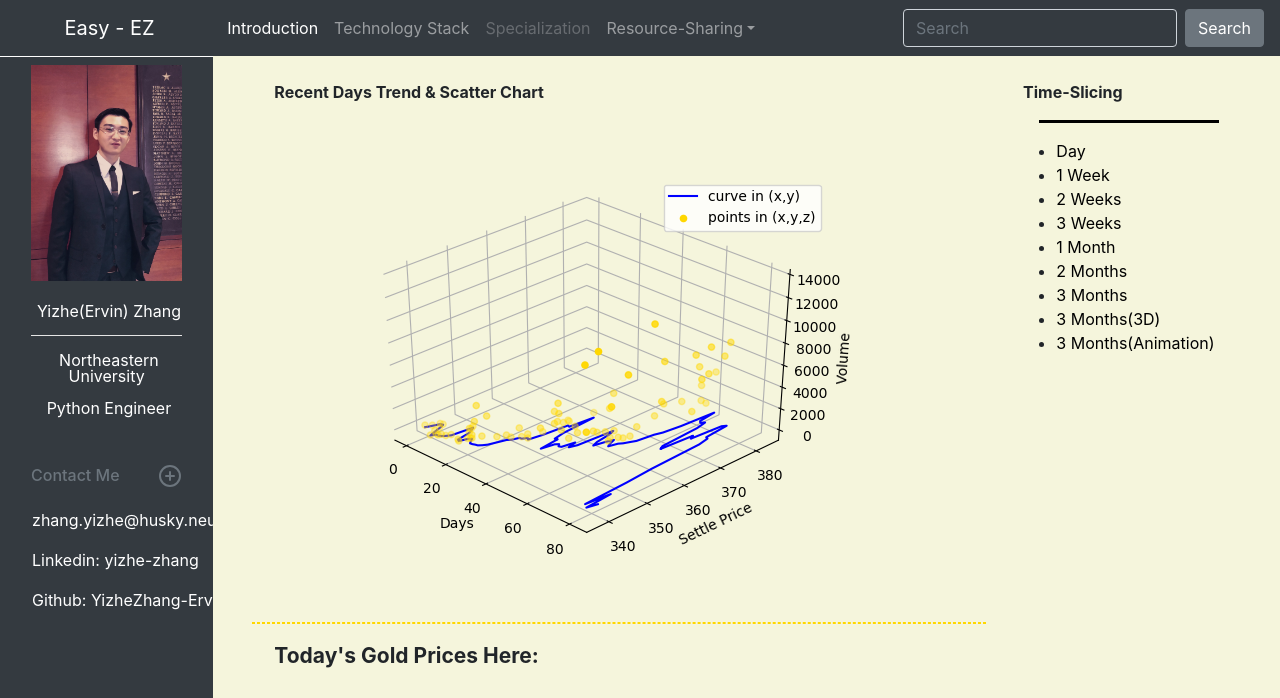
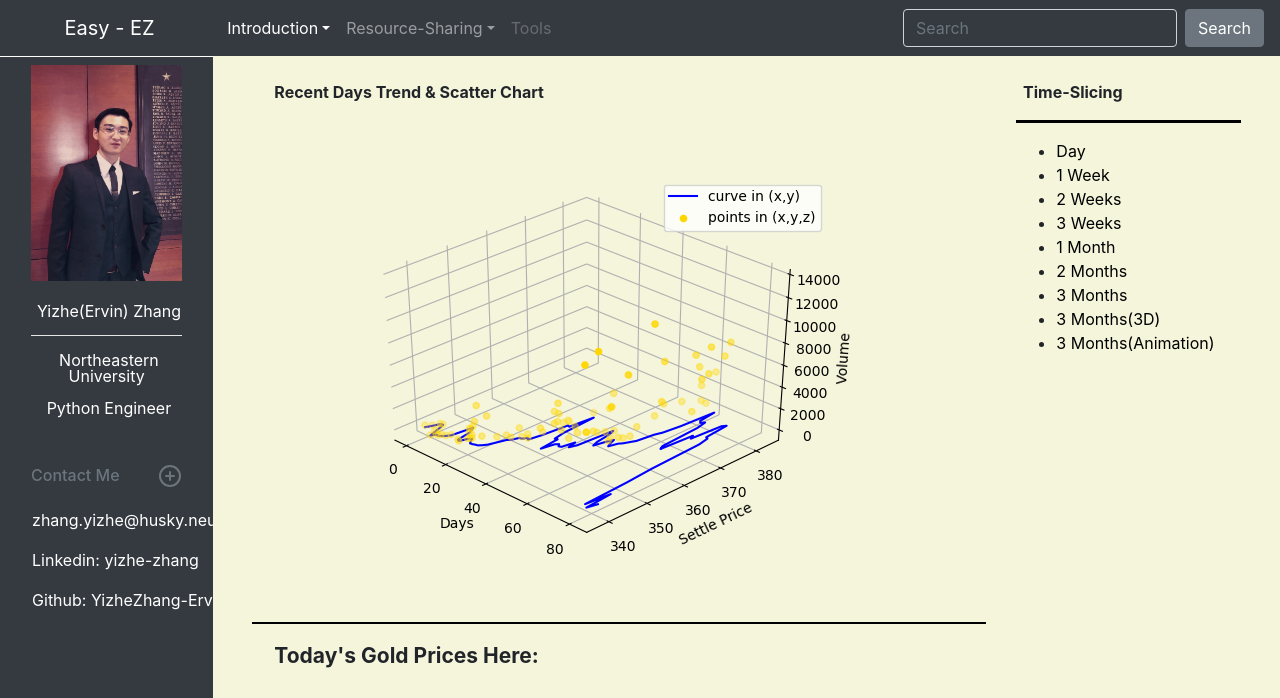
Before and after one commit to YizheZhang-Ervin/EasyEZ_V2, a Django app: template Blog/templates/pfas.html in a window 1280 px wide. Shown: the top 698 px of the page. Run offline with Django 3.2, Linux system fonts and the light colour scheme; the template is opened without the code that fills it, so the values that code supplies are empty; some libraries are stand-ins or nearby versions.

Commit message:
update style

```diff
--- a/Blog/templates/header.html
+++ b/Blog/templates/header.html
@@ -18,14 +18,12 @@
             </button>
             <div class="collapse navbar-collapse" id="navbars111">
                 <ul class="navbar-nav mr-auto">
-                    <li class="nav-item active">
-                        <a class="nav-link" href="/introduction/">Introduction<span class="sr-only">(current)</span></a>
-                    </li>
-                    <li class="nav-item">
-                        <a class="nav-link" href="/fullstack/">Technology Stack</a>
-                    </li>
-                    <li class="nav-item">
-                        <a class="nav-link disabled" href="#" tabindex="-1" aria-disabled="true">Specialization</a>
+                    <li class="nav-item dropdown active">
+                        <a class="nav-link dropdown-toggle" id="dropdown01" data-toggle="dropdown" aria-haspopup="true" aria-expanded="false">Introduction</a>
+                        <div class="dropdown-menu bg-dark" aria-labelledby="dropdown01">
+                            <a class="nav-link" href="/introduction/">Introduction<span class="sr-only">(current)</span></a>
+                            <a class="nav-link" href="/fullstack/">Technology Stack</a>
+                        </div>
                     </li>
                     <li class="nav-item dropdown">
                         <a class="nav-link dropdown-toggle" href="#" id="dropdown03" data-toggle="dropdown" aria-haspopup="true" aria-expanded="false">Resource-Sharing</a>
@@ -34,6 +32,9 @@
                             <a class="dropdown-item color_white" href="#">Article</a>
                             <a class="dropdown-item color_white" href="#">Others</a>
                         </div>
+                    </li>
+                    <li class="nav-item">
+                        <a class="nav-link disabled" href="#" tabindex="-1" aria-disabled="true">Tools</a>
                     </li>
                 </ul>
                 <form class="form-inline my-2 my-lg-0">
--- a/Blog/templates/pfas.html
+++ b/Blog/templates/pfas.html
@@ -8,15 +8,15 @@
         <div class="col-9">
             <br>
             <p id="typeofchart" style="font-weight:bold;"></p>
-            <embed id="pic1" src="{% static '/pfas/img/1week.png' %}" style="height:30%"/>
-            <embed id="pic2" src="{% static '/pfas/img/2weeks.png' %}" style="height:30%"/>
-            <embed id="pic3" src="{% static '/pfas/img/3weeks.png' %}" style="height:30%"/>
-            <embed id="pic4" src="{% static '/pfas/img/1month.png' %}" style="height:30%"/>
-            <embed id="pic5" src="{% static '/pfas/img/2months.png' %}" style="height:30%"/>
-            <embed id="pic6" src="{% static '/pfas/img/3months.png' %}" style="height:30%"/>
+            <embed id="pic1" src="{% static '/pfas/img/1week.png' %}" style="height:25%"/>
+            <embed id="pic2" src="{% static '/pfas/img/2weeks.png' %}" style="height:25%"/>
+            <embed id="pic3" src="{% static '/pfas/img/3weeks.png' %}" style="height:25%"/>
+            <embed id="pic4" src="{% static '/pfas/img/1month.png' %}" style="height:25%"/>
+            <embed id="pic5" src="{% static '/pfas/img/2months.png' %}" style="height:25%"/>
+            <embed id="pic6" src="{% static '/pfas/img/3months.png' %}" style="height:25%"/>
             <embed id="pic7" src="{% static '/pfas/img/allin_3D.png' %}" />
-            <embed id="pic8" src="{% static '/pfas/img/allin_animation.gif' %}" />
-            <hr style="border:1px dashed #FFD700;" align="left">
+            <embed id="pic8" src="{% static '/pfas/img/allin_animation.gif' %}" style="height:50%"/>
+            <hr style="border:1px solid black;background-color:black;">
             <p style="font-size:21px"><b>Today's Gold Prices Here:</b></p>
             <p style="line-height:40px"><i>(Current Date: {{localtime}} - ASIA/SHANGHAI)</i></p>
             <p style="line-height:40px"><i>(Last Trading Day: {{goldpricedate}} - ASIA/SHANGHAI)</i></p>
@@ -50,7 +50,7 @@
         <div class="col-3">
             <br>
             <p class="p-nav"><strong>Time-Slicing</strong></p>
-            <hr style="color:#F0F8FF;height:1.5px;background-color:black;width:80%"/>
+            <hr style="color:black;height:1.5px;background-color:black;"/>
             <ul class="ul-nav">
                 <li><a style="cursor:pointer;" id='day'>Day</a></li>
                 <li><a style="cursor:pointer;" id="1week">1 Week</a></li>
--- a/static/css/common.css
+++ b/static/css/common.css
@@ -78,10 +78,6 @@
     color:black;
 }
 
-a{
-    cursor:pointer;
-}
-
 p{
     text-indent:3%;
 }
```
